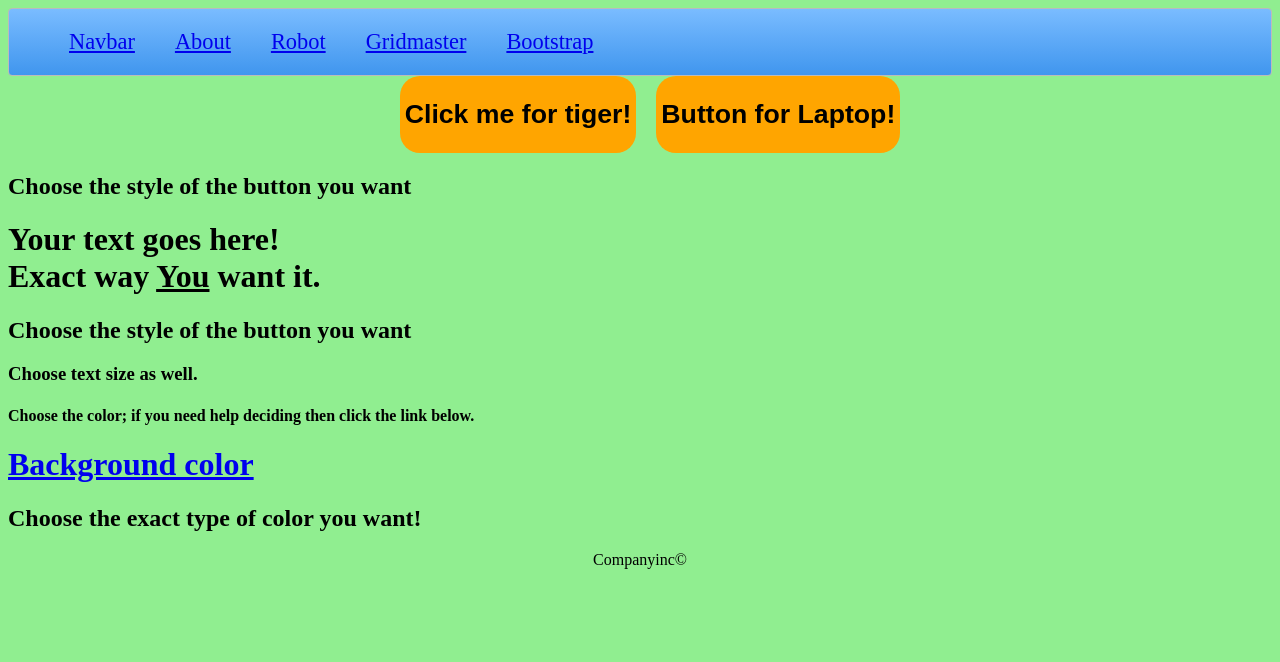
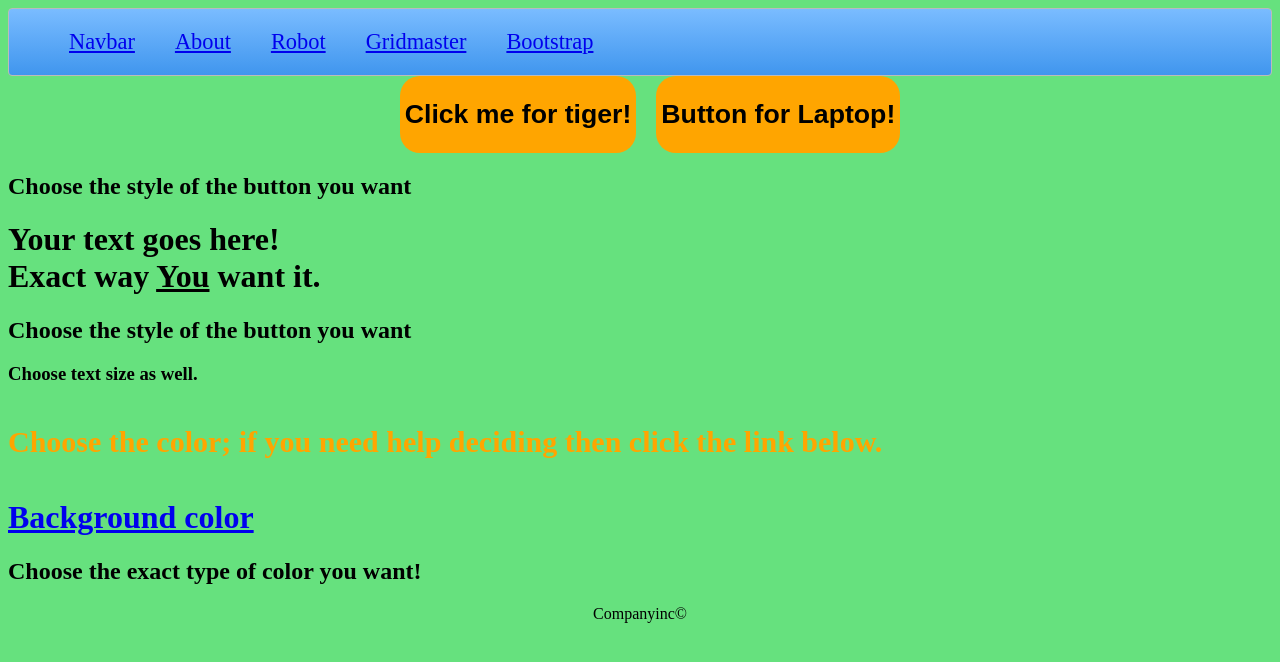
Before and after one commit to Kauffman8/Complex-Website, a plain HTML site: page index.html in a window 1280 px wide. Drawn offline with Linux system fonts and the light colour scheme.

Commit message:
Update style.css

```diff
--- a/style.css
+++ b/style.css
@@ -1,5 +1,5 @@
 html{
-    background-color: lightgreen;
+    background-color: rgb(102,225, 126);
 }
 .zone {
     padding:0px;
@@ -53,5 +53,8 @@ footer{
     text-align: center;
 }
 background{
-
 }
+h4 {
+    color:orange;
+    font-size: 30px;
+}
```
